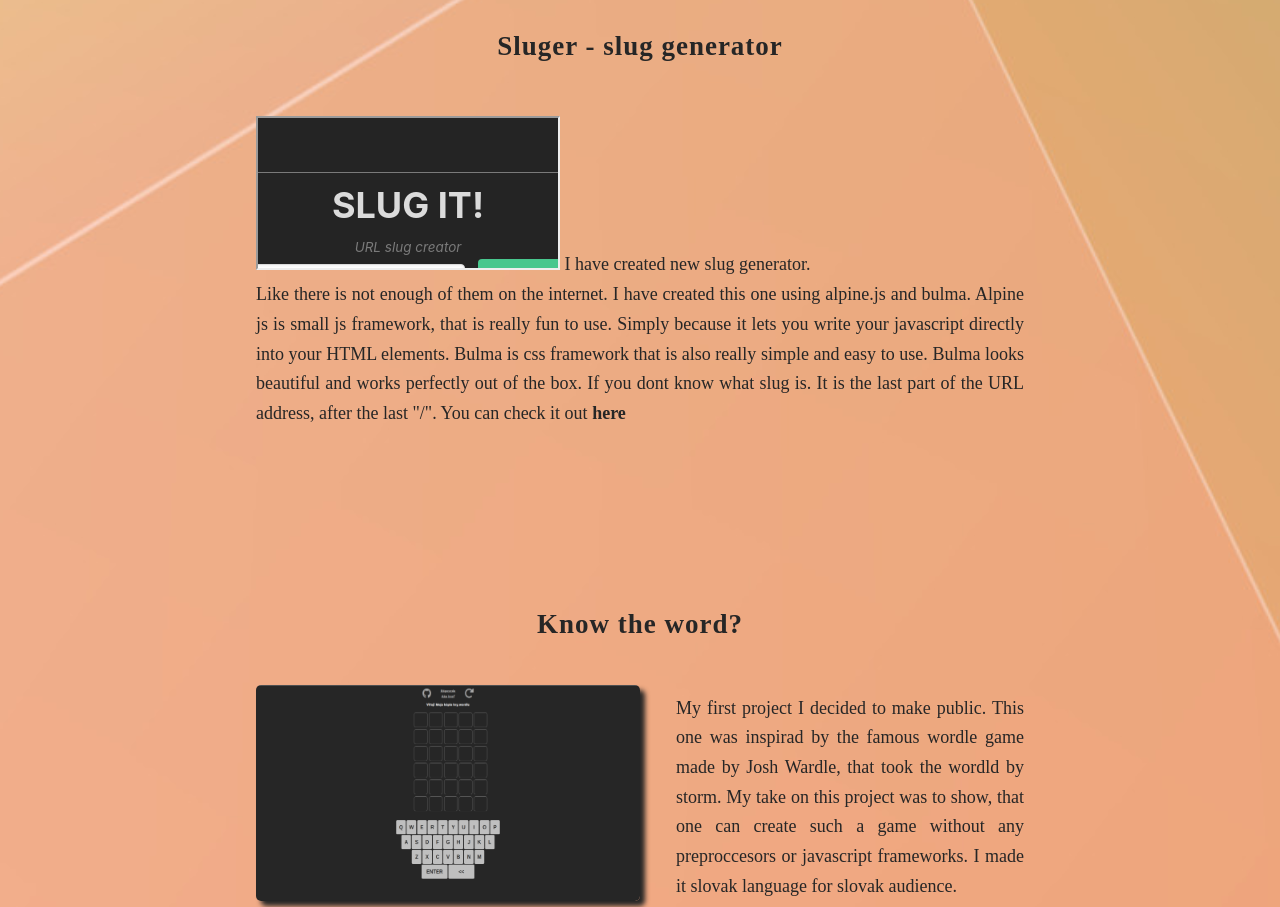
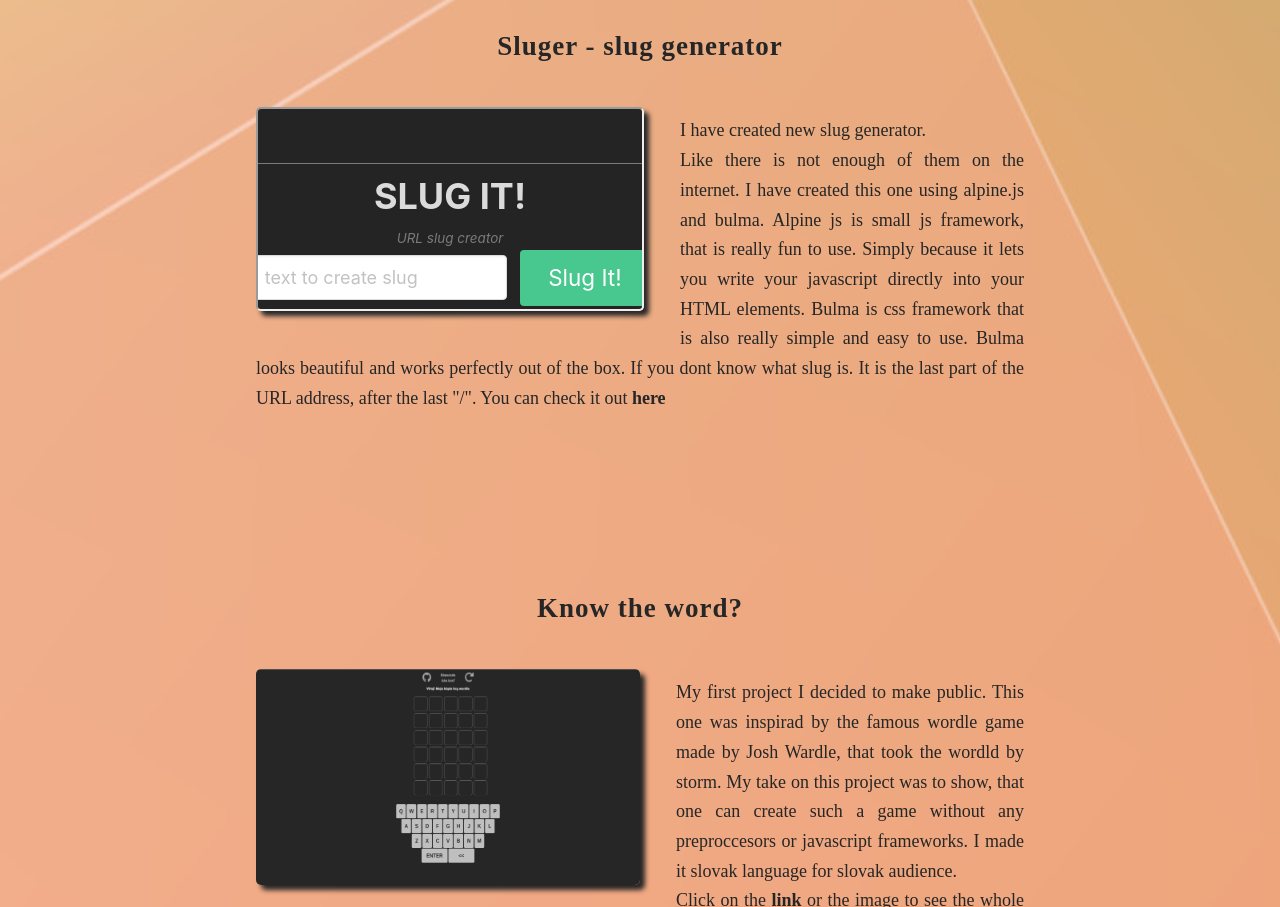
Before and after one commit to impeterk/impeterk.github.io, a plain HTML site: page index.html in a window 1280 px wide. Shown: the part 1009-1916 px from the top of the page. Drawn offline with nearby package versions, Linux system fonts and the light colour scheme; a web font is replaced by a local one.

Commit message:
fixed sizing

```diff
--- a/index.html
+++ b/index.html
@@ -84,7 +84,7 @@
                     <h2>Sluger - slug generator</h2>
                     <div class="paragraph">
                         <p class="posttext">
-                            <a href="resources/slugit/slugit.html" target="_blank" ><iframe width="300px" src="resources/slugit/slugit.html"></iframe></a>
+                            <a href="resources/slugit/slugit.html" target="_blank" ><iframe class="postimg left" width="300px" height="200px" src="resources/slugit/slugit.html"></iframe></a>
                             I have created new slug generator.<br>
                             Like there is not enough of them on the internet. I have created this one using alpine.js and bulma. Alpine js is small js framework, that is really fun to use. Simply because it lets you write your javascript directly into your HTML elements. Bulma is css framework that is also really simple and easy to use. Bulma looks beautiful and works perfectly out of the box. If you dont know what slug is. It is the last part of the URL address, after the last "/".
                             You can check it out <a href="resources/slugit/slugit.html" target="_blank" >here</a>
```
